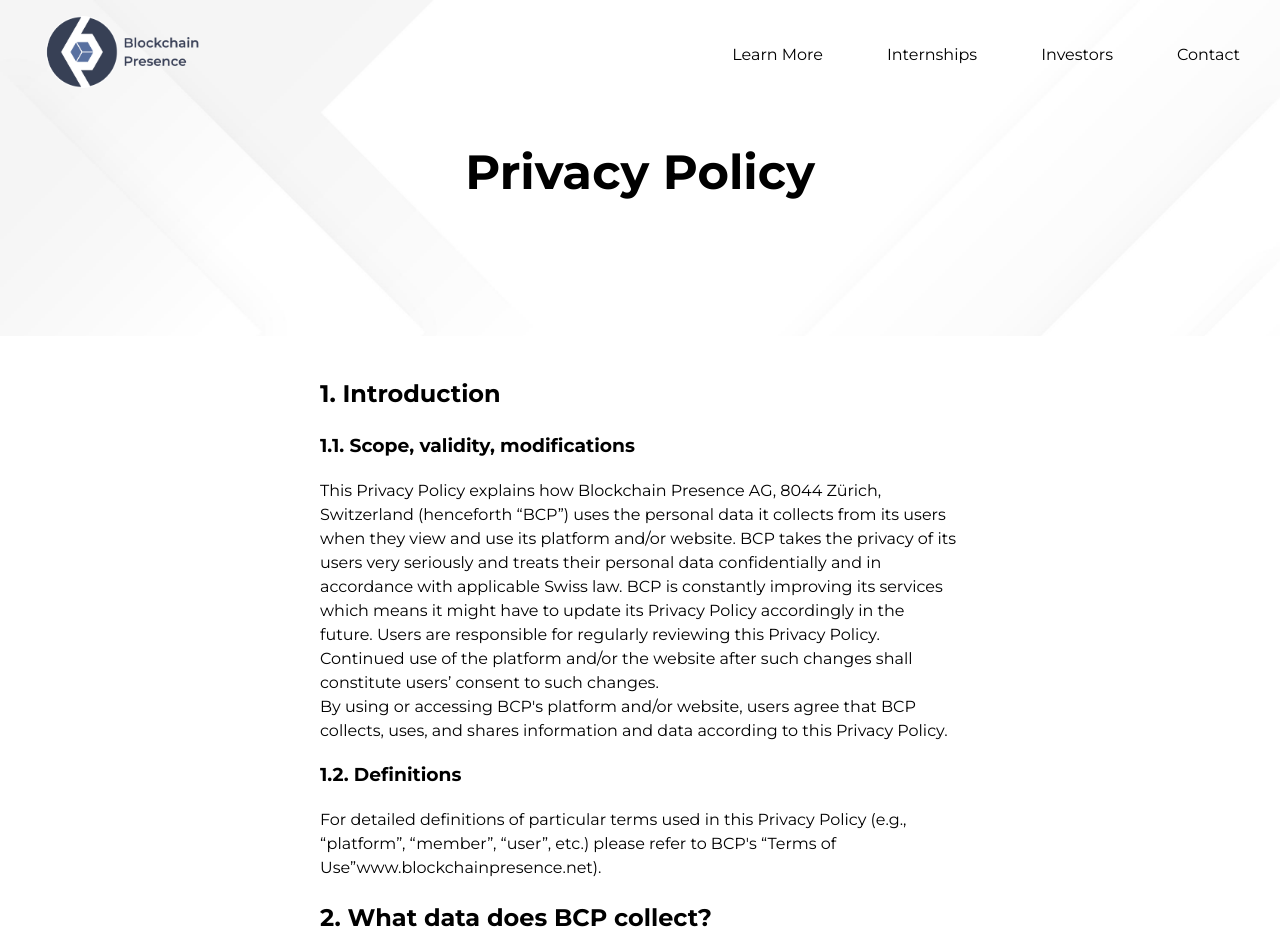
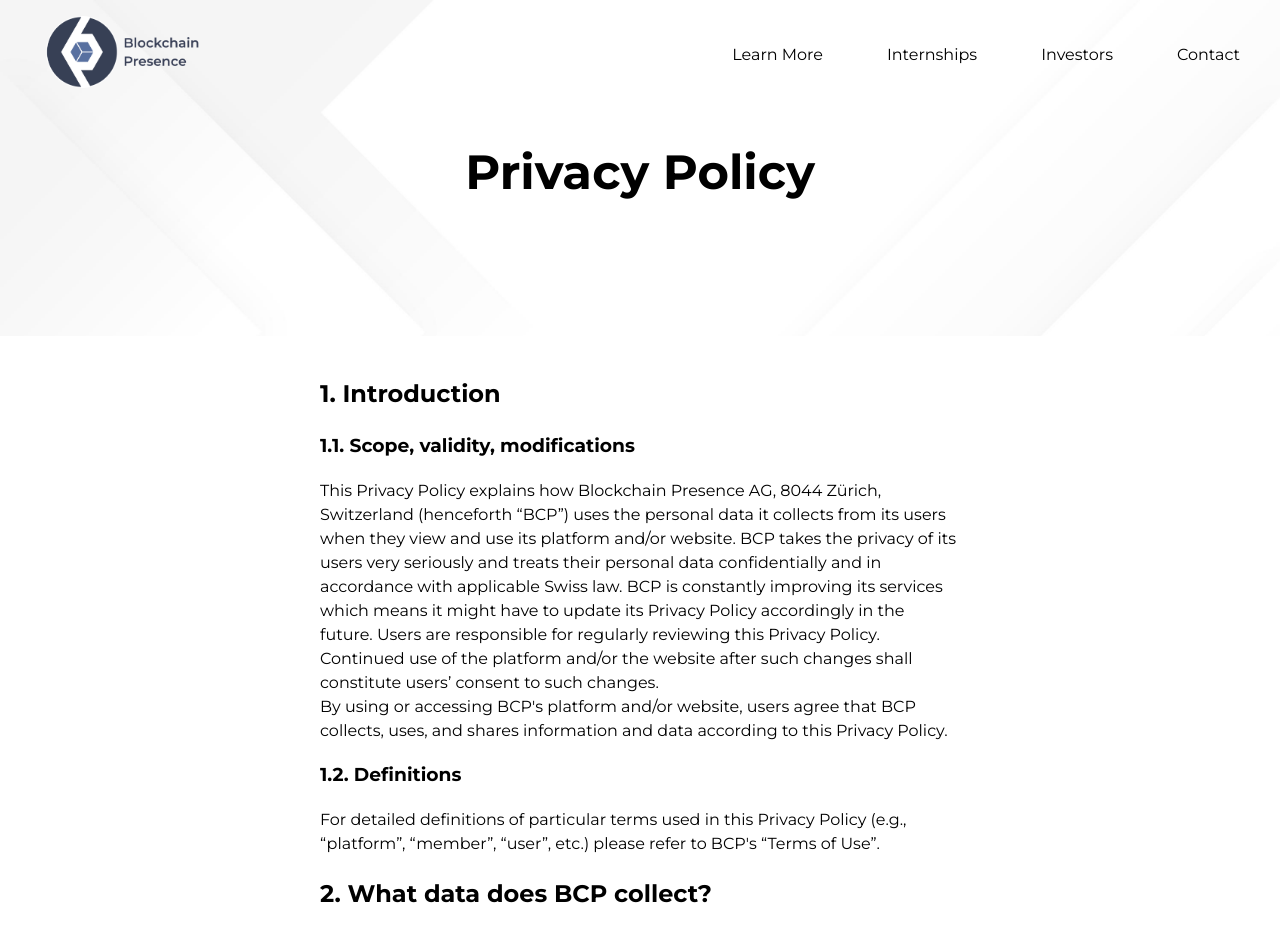
Before and after one commit to migub/BCP-Website-Next, a Next.js app: page /privacy-policy in a window 1280 px wide. Shown: the top 935 px of the page. Built offline with nearby package versions, Linux system fonts and the light colour scheme.

Commit message:
privacy policy bug fix

```diff
--- a/pages/privacy-policy.js
+++ b/pages/privacy-policy.js
@@ -33,12 +33,8 @@ const PrivacyPolicy = () => {
           <a name="_Hlk70356068">
             {`For detailed definitions of particular terms used in this Privacy
             Policy (e.g., “platform”, “member”, “user”, etc.) please refer to
-            BCP's “Terms of Use”`}
+            BCP's “Terms of Use”.`}
           </a>
-          <a href="http://www.blockchainpresence.net/">
-            www.blockchainpresence.net
-          </a>
-          ).
         </p>
         <h2>2. What data does BCP collect?</h2>
         <p>
```
